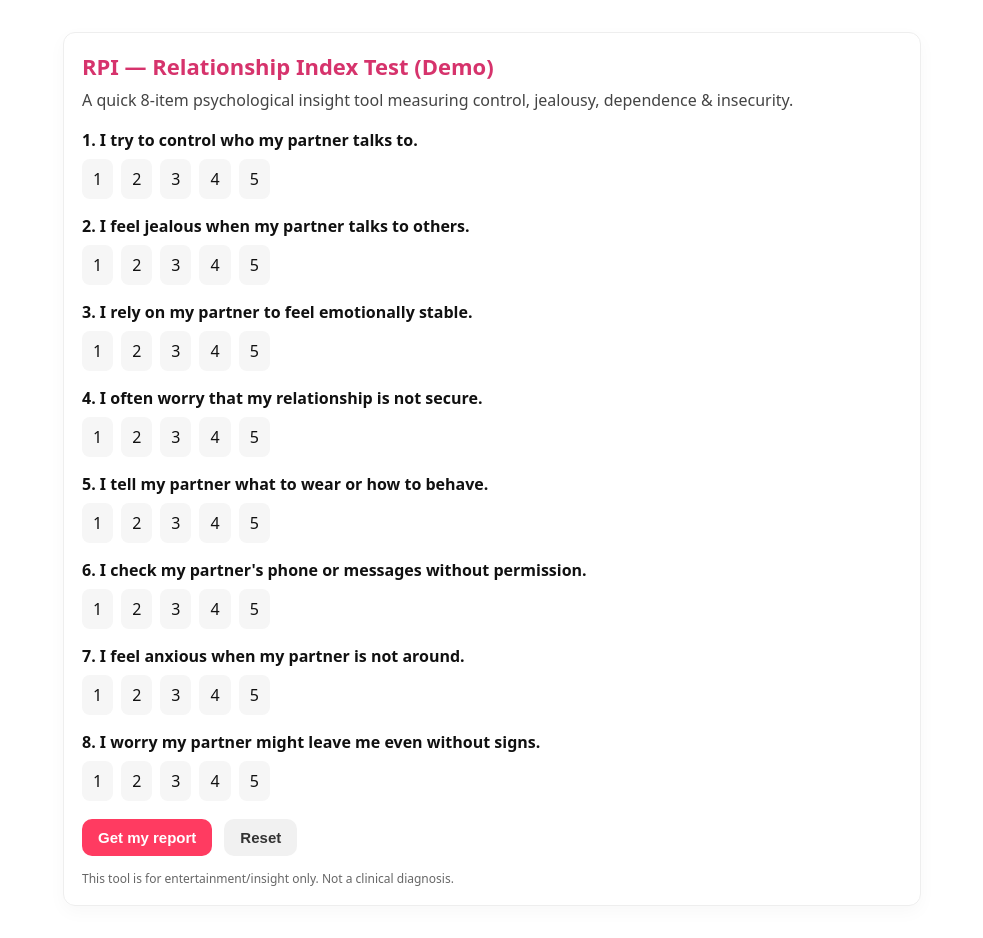
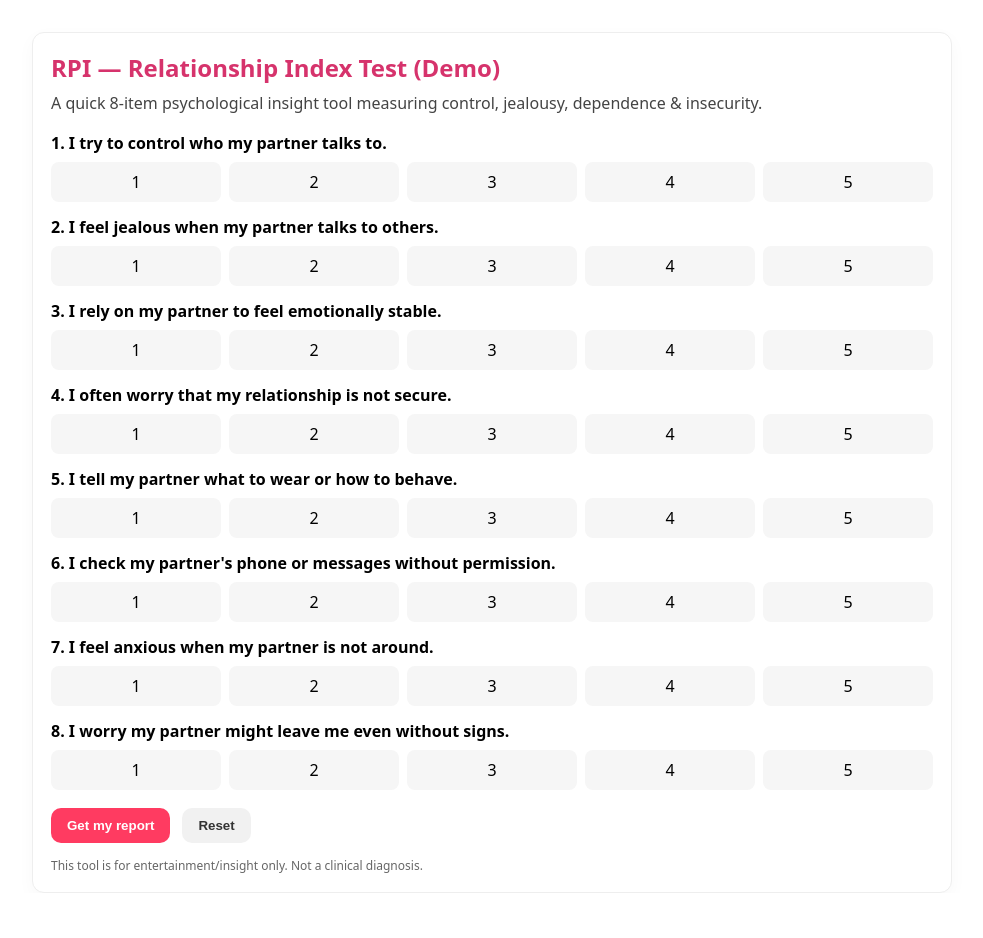
Before and after one commit to Sean-web129/rip.test, a plain HTML site: page index.html in a window 1280 px wide. Shown: the whole page, without its empty margins (148-1131 px from the left). After the commit the page ends 893 px from the top, so only its background shows below. Drawn offline with Linux system fonts and the light colour scheme.

Commit message:
Update index.html

```diff
--- a/index.html
+++ b/index.html
@@ -5,27 +5,77 @@
 <meta name="viewport" content="width=device-width,initial-scale=1" />
 <title>RPI — Relationship Index Test (Demo)</title>
 <style>
-  body { font-family: system-ui, -apple-system, "Segoe UI", Roboto, Arial; margin:0; padding:20px; background:#fff; color:#111; }
-  .card { max-width:820px; margin:12px auto; border:1px solid #eee; border-radius:12px; padding:18px; box-shadow:0 6px 18px rgba(0,0,0,0.03); }
-  h1 { margin:0 0 8px; font-size:22px; color:#d6336c; }
-  p.lead { margin:6px 0 18px; color:#444; }
-  .question { margin:16px 0; }
-  .q-title { margin-bottom:8px; font-weight:600; }
-  .scale { display:flex; gap:8px; flex-wrap:wrap; }
-  .scale label { background:#f6f6f6; padding:8px 10px; border-radius:8px; cursor:pointer; user-select:none; border:1px solid transparent; }
-  .scale input { display:none; }
-  .scale input:checked + span { background:#ffdfe9; border-color:#e68ab1; }
-  .controls { display:flex; gap:12px; margin-top:18px; }
-  button { padding:10px 16px; border-radius:10px; border:0; cursor:pointer; font-weight:600; font-size:15px; }
-  .primary { background:#ff3b61; color:white; }
-  .secondary { background:#f1f1f1; color:#333; }
-  .result { margin-top:20px; padding:16px; border-radius:12px; background:#fff7fb; border:1px solid #ffd8e8; }
-  .subscore { margin:8px 0; }
-  .footer { font-size:12px; color:#666; margin-top:14px; }
-  @media (max-width:480px){
-    .card{padding:14px}
-    h1{font-size:20px}
-  }
+  /* Responsive layout fixes - paste entire <style> contents with this */
+:root{
+  --max-card: 920px;
+  --gutter: 20px;
+  --accent: #ff3b61;
+  --muted: #666;
+  --bg: #fff;
+}
+*{box-sizing:border-box}
+html,body{height:100%; margin:0; padding:0; background:var(--bg); font-family:system-ui,-apple-system,Segoe UI,Roboto,Arial;}
+body{padding:var(--gutter); display:flex; align-items:flex-start; justify-content:center;}
+
+/* Card container: fluid and centered, with comfortable max width */
+.card{
+  width:100%;
+  max-width:var(--max-card);
+  margin:12px auto;
+  border-radius:12px;
+  padding:18px;
+  border:1px solid #eee;
+  box-shadow:0 6px 18px rgba(0,0,0,0.03);
+  background:white;
+}
+
+/* Typography */
+h1{margin:0 0 8px; font-size:clamp(18px,2.4vw,24px); color:#d6336c}
+p.lead{margin:6px 0 18px; color:#444}
+
+/* Questions & scale layout */
+.question{margin:14px 0}
+.q-title{margin-bottom:8px; font-weight:600; font-size:clamp(14px,1.6vw,16px)}
+.scale{display:flex; gap:8px; flex-wrap:wrap; align-items:center}
+
+/* Make each scale option flexible so on desktop they sit in a line,
+   on narrow screens they wrap and remain tappable */
+.scale label{
+  flex:1 1 48px;            /* allow growth and shrink */
+  min-width:40px;
+  text-align:center;
+  background:#f6f6f6;
+  padding:8px 10px;
+  border-radius:8px;
+  cursor:pointer;
+  border:1px solid transparent;
+  user-select:none;
+}
+
+/* hide default radio */
+.scale input{display:none}
+.scale input:checked + span{background:#ffdfe9; border-color:#e68ab1}
+
+/* Controls */
+.controls{display:flex; gap:12px; margin-top:18px; flex-wrap:wrap}
+button{padding:10px 16px; border-radius:10px; border:0; cursor:pointer; font-weight:600}
+.primary{background:var(--accent); color:#fff}
+.secondary{background:#f1f1f1; color:#333}
+
+/* Result box */
+.result{margin-top:20px; padding:16px; border-radius:12px; background:#fff7fb; border:1px solid #ffd8e8}
+.subscore{margin:8px 0}
+
+/* Footer */
+.footer{font-size:12px; color:var(--muted); margin-top:14px}
+
+/* Responsive tweaks for very small screens */
+@media (max-width:520px){
+  body{padding:12px}
+  .card{padding:14px}
+  .scale label{flex-basis:18%; min-width:34px}
+  .controls{gap:8px}
+}
 </style>
 </head>
 
```
